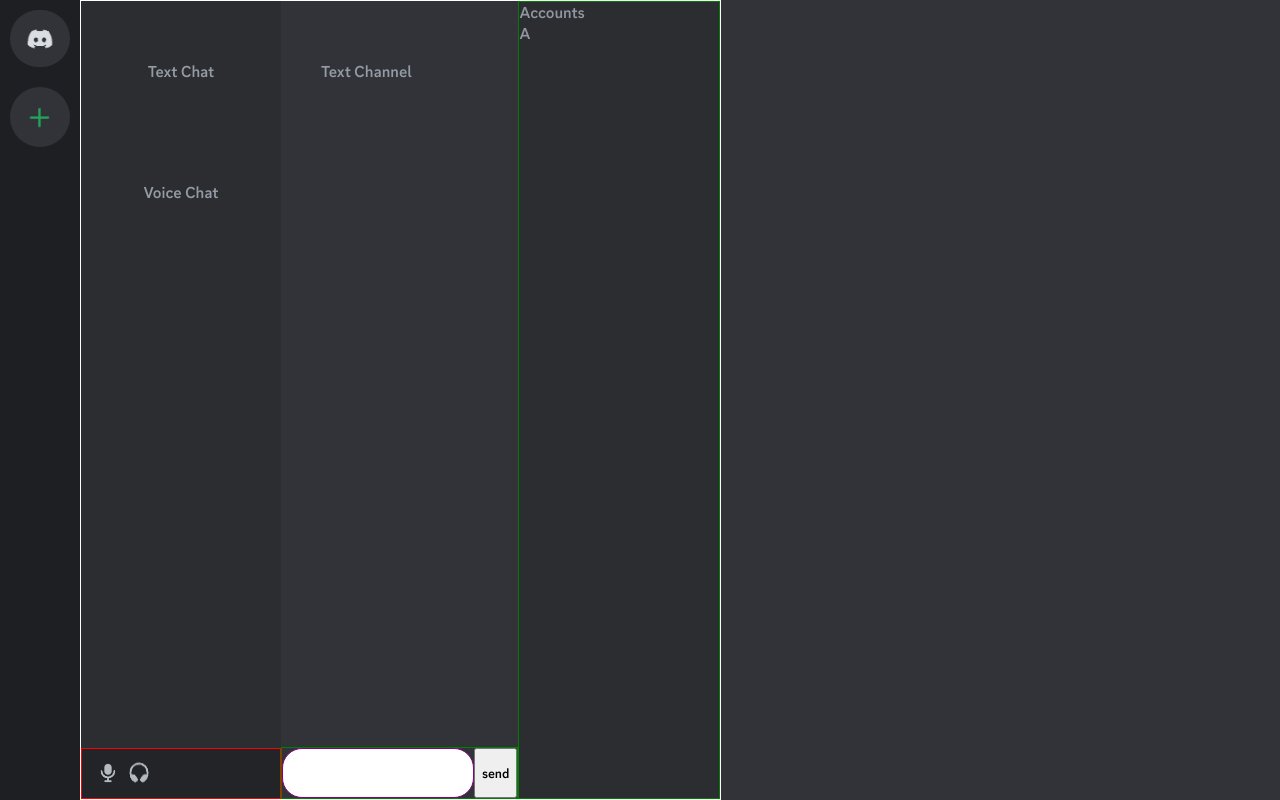
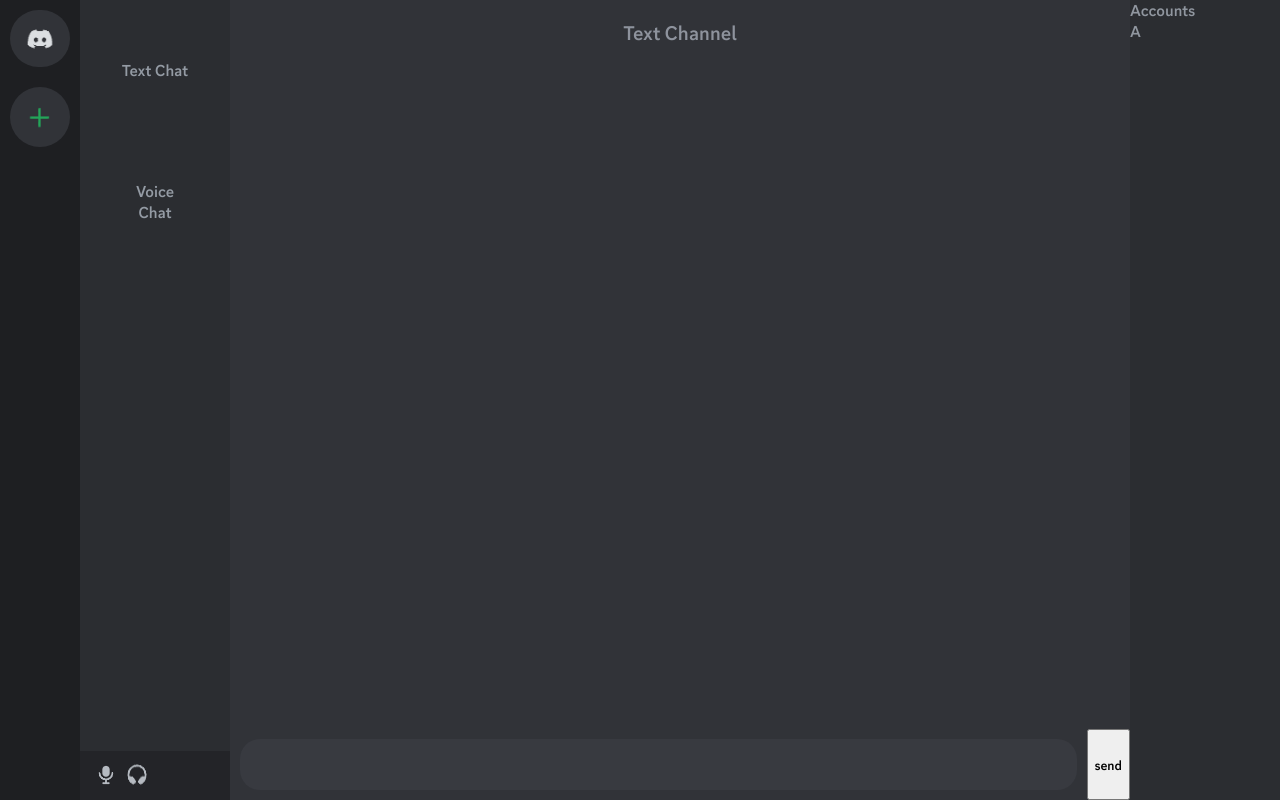
Before and after one commit to Killdroid2342/DiscordClone, an Electron app: page Pages/Home.html in a window 1280 px wide. Drawn offline with nearby package versions, Linux system fonts and the light colour scheme; no server answers.

Commit message:
added css

```diff
--- a/CSS/Home.css
+++ b/CSS/Home.css
@@ -69,7 +69,6 @@
   display: flex;
   padding: 10px;
   background-color: #232428;
-  border: 1px solid red;
   margin-top: auto;
 }
 
@@ -245,19 +244,17 @@
 .CurrentServer {
   display: flex;
   flex-direction: row;
-  border: 1px solid white;
+  width: 100vw;
 }
 .CurrentServerMenu {
   display: flex;
   flex-direction: column;
-  /* border: 1px solid red; */
   background-color: #2b2d31;
   color: #949ba4;
   width: 200px;
   text-align: center;
 }
-.chats,
-.chatHeader {
+.chats {
   padding: 40px;
   margin-top: 20px;
   color: #949ba4;
@@ -265,25 +262,60 @@
 
 .chatForm {
   display: flex;
-  border: 1px solid green;
-
   margin-top: auto;
   align-self: flex-end;
   width: 100%;
   box-sizing: border-box;
 }
 .chatInput {
-  border: 1px solid purple;
   padding: 15px;
   border-radius: 20px;
+  width: 100%;
+  background-color: #383a40;
+  outline: none;
+  border: none;
+  margin: 10px;
+  font-size: 16px;
+  color: #a9aeb5;
+}
+.chatInput::placeholder {
+  font-size: 18px;
+  color: #8e939d;
+}
+.chatHeader {
+  text-align: center;
+  margin-top: 20px;
+  font-size: 20px;
+  font-weight: bold;
+  color: #8e939d;
+}
+.formButton {
+  padding: 20px;
+  font-size: 16px;
+  border-radius: 10px;
+  background-color: #383a40;
+  margin: 10px;
+  outline: none;
+  border: none;
+  color: #8e939d;
 }
 .chatSection {
   display: flex;
   flex-direction: column;
+  width: 100%;
 }
 .viewServerAccounts {
-  border: 1px solid green;
   background-color: #2b2d31;
   color: #90969f;
   width: 200px;
+  margin-left: auto;
 }
+.serverAccounts {
+  text-align: center;
+  font-size: 18px;
+  margin-top: 10px;
+}
+.accounts {
+  text-align: center;
+  padding: 20px;
+}
```
